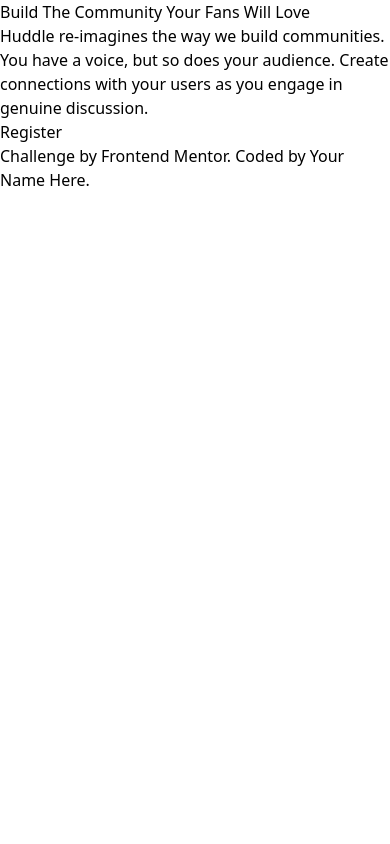
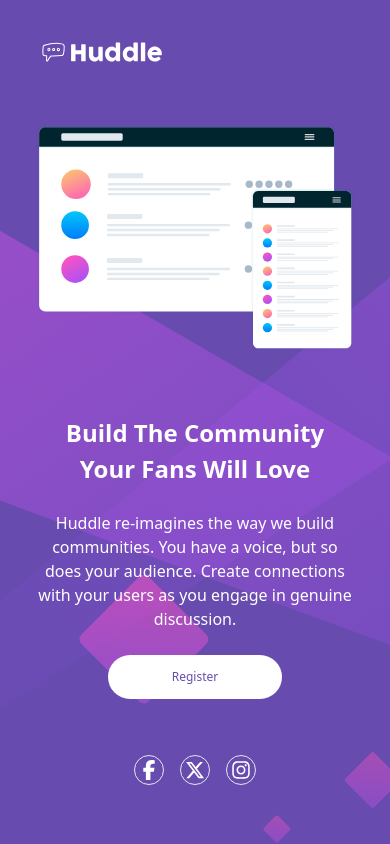
Before and after one commit to md-abid-hussain/huddle-landing-page, a React (Vite) app: page / in a window 390 px wide. Built offline with nearby package versions, Linux system fonts and the light colour scheme.

Commit message:
created content and added styles for mobile viewport

```diff
--- a/src/App.jsx
+++ b/src/App.jsx
@@ -1,21 +1,32 @@
+import Logo from '/images/logo.svg'
+import Mockup from '/images/illustration-mockups.svg'
+import { FontAwesomeIcon } from '@fortawesome/react-fontawesome'
+import { faFacebookF } from '@fortawesome/free-brands-svg-icons'
+import { faXTwitter } from '@fortawesome/free-brands-svg-icons'
+import { faInstagram } from '@fortawesome/free-brands-svg-icons'
 
 function App() {
 
   return (
-    <section>
-      <h1>Build The Community Your Fans Will Love</h1>
+    <section className="bg-custom_violet bg-bg-mobile min-h-screen bg-cover md:bg-bg-desktop text-white p-9">
+      <header className=' mb-14'>
+        <img src={Logo} alt="logo" className=' h-8' />
+      </header>
+      <figure className=' mb-16'>
+        <img src={Mockup} alt="mockup illustration" />
+      </figure>
+      <h1 className=" font-[600] text-[24px] text-center mb-6 ">Build The Community Your Fans Will Love</h1>
 
-      <p>Huddle re-imagines the way we build communities. You have a voice, but so does your audience.
+      <p className=' text-base font-[400] text-center mb-6 '>Huddle re-imagines the way we build communities. You have a voice, but so does your audience.
         Create connections with your users as you engage in genuine discussion.</p>
 
-      <button>Register</button>
+      <button className=' block mx-auto bg-white py-[14px] px-16 text-custom_violet text-xs rounded-full mb-14 '>Register</button>
 
-      <footer>
-        <p>
-          Challenge by <a href="https://www.frontendmentor.io?ref=challenge" >Frontend Mentor</a>.
-          Coded by <a href="#">Your Name Here</a>.
-        </p>
-      </footer>
+      <figure className='flex gap-4 justify-center mb-1'>
+        <FontAwesomeIcon icon={faFacebookF} className='border-[1px] p-[0.25rem] rounded-full h-[20px] w-[20px]' />
+        <FontAwesomeIcon icon={faXTwitter} className='border-[1px] p-[0.25rem] rounded-full h-[20px] w-[20px]' />
+        <FontAwesomeIcon icon={faInstagram} className='border-[1px] p-[0.25rem] rounded-full h-[20px] w-[20px]' />
+      </figure>
     </section>
   )
 }
```
